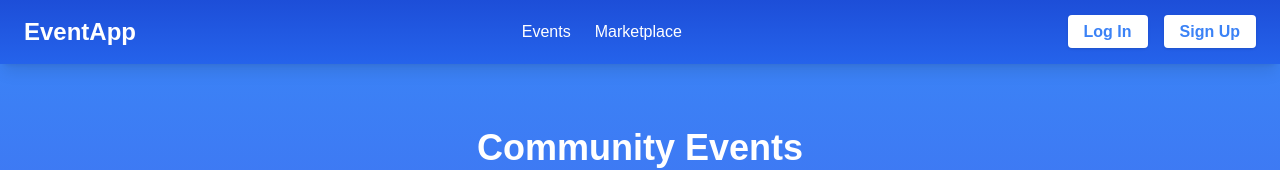
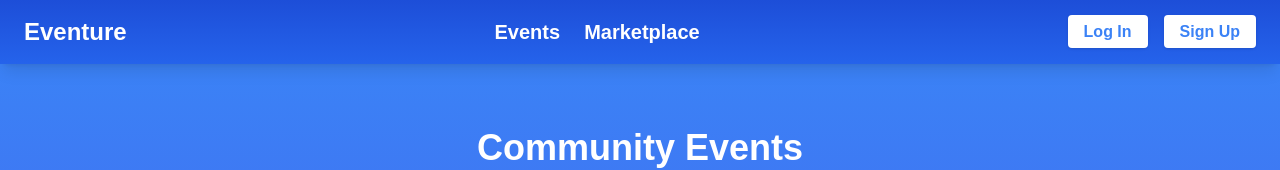
Before and after one commit to SamuelAdly/eventapp, a Next.js app: page /explore in a window 1280 px wide. Shown: the top 170 px of the page. Built offline with nearby package versions, Linux system fonts and the light colour scheme; no server answers; the database is empty.

Commit message:
small touchups

```diff
--- a/app/components/NavBar.js
+++ b/app/components/NavBar.js
@@ -6,21 +6,21 @@ export default function NavBar() {
     const { authUser, loading, signOut } = useAuth();
 
     return (
-        <header className="fixed w-full px-6 py-4 border-0 flex justify-between items-center bg-gradient-to-b from-blue-700 to-blue-600 text-white shadow-lg  text-white">
+        <header className="fixed w-full px-6 py-4 border-0 flex justify-between items-center bg-gradient-to-b from-blue-700 to-blue-600 text-white shadow-lg">
             <div className="max-w-screen-xl mx-auto flex justify-between items-center w-full">
-                <Link legacyBehavior href="/">
-                    <a className="text-2xl font-bold">EventApp</a>
+                <Link legacyBehavior href="/" className="text-2xl font-bold hover:text-gray-300">
+                    <a className="text-2xl font-bold hover:text-gray-300">Eventure</a>
                 </Link>
                 <nav className="space-x-6">
                     <Link
                         href="/explore"
-                        className="text-white font-medium hover:text-gray-200"
+                        className="text-white text-xl font-semibold hover:text-gray-300"
                     >
                         Events
                     </Link>
                     <Link
                         href="/marketplace"
-                        className="text-white font-medium hover:text-gray-200"
+                        className="text-white text-xl font-semibold hover:text-gray-300"
                     >
                         Marketplace
                     </Link>
@@ -29,7 +29,7 @@ export default function NavBar() {
                     <div className="space-x-4">
                         <Link
                             href="/profile"
-                            className="px-4 py-2 bg-white text-blue-500 font-semibold rounded shadow hover:bg-gray-100"
+                            className="px-4 py-2 bg-white text-blue-500 font-semibold rounded shadow hover:bg-gray-300"
                         >
                             Profile
                         </Link>
@@ -44,13 +44,13 @@ export default function NavBar() {
                     <div className="space-x-4">
                         <Link
                             href="/login"
-                            className="px-4 py-2 bg-white text-blue-500 font-semibold rounded shadow hover:bg-gray-100"
+                            className="px-4 py-2 bg-white text-blue-500 font-semibold rounded shadow hover:bg-gray-300"
                         >
                             Log In
                         </Link>
                         <Link
                             href="/sign-up"
-                            className="px-4 py-2 bg-white text-blue-500 font-semibold rounded shadow hover:bg-gray-100"
+                            className="px-4 py-2 bg-white text-blue-500 font-semibold rounded shadow hover:bg-gray-300"
                         >
                             Sign Up
                         </Link>
--- a/app/explore/page.js
+++ b/app/explore/page.js
@@ -36,7 +36,7 @@ const EventList = () => {
             </section>
             <a href='/organize'>
                 <button
-                    className="flex fixed bottom-6 right-6 px-2 py-2 bg-white text-blue-500 font-semibold rounded shadow hover:bg-gray-100 items-center justify-center space-x-2"
+                    className="flex fixed bottom-6 right-6 px-2 py-2 bg-white text-blue-500 font-semibold rounded shadow hover:bg-gray-300 items-center justify-center space-x-2"
                 >
                     <FaCirclePlus className="text-xl" />
                     <span>Create Event</span>
```
